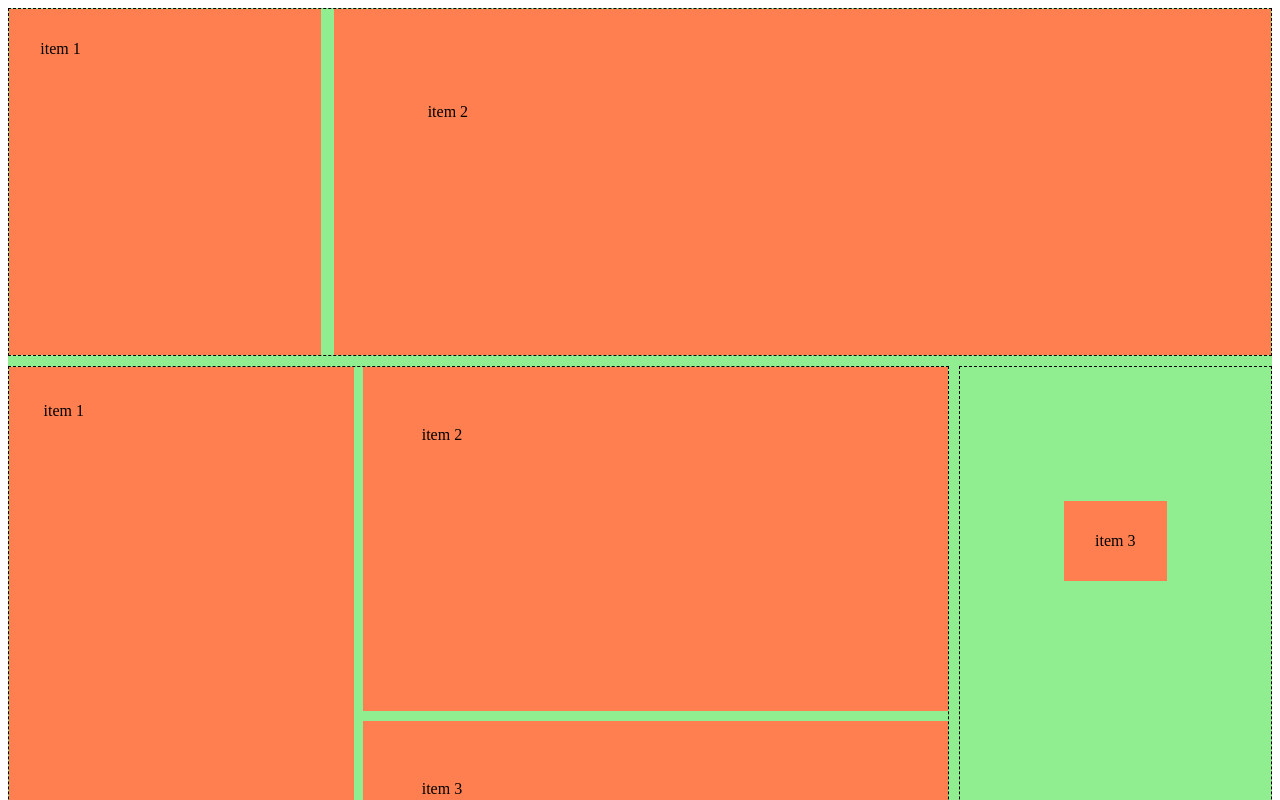
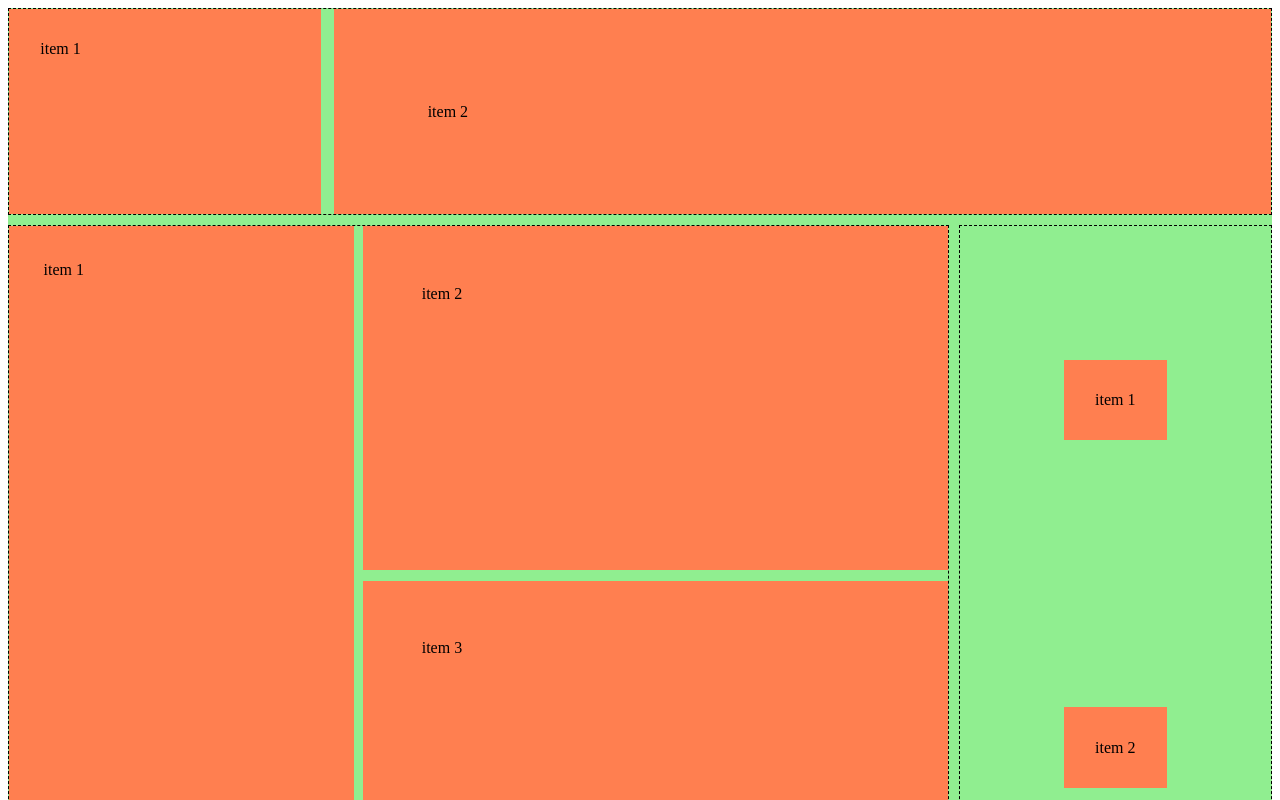
Before and after one commit to decodedcoed/decodedcoed.github.io, a plain HTML site: page project-1/blogpostpractice.html in a window 1280 px wide. Shown: the top 800 px of the page. Drawn offline with Linux system fonts and the light colour scheme.

Commit message:
practice page: more layout expiriments

```diff
--- a/project-1/css/blogpost.css
+++ b/project-1/css/blogpost.css
@@ -5,7 +5,7 @@
   background-color: lightgreen;
   grid-gap: 10px;
   grid-template-columns: 3fr 1fr;
-  grid-template-rows: 1fr 3fr 1fr;
+  grid-template-rows: 0.5fr 3fr 0.5fr;
   grid-template-areas:
     "header header"
     "main aside"
@@ -61,7 +61,7 @@ main {
 aside {
   grid-area: aside;
   display: flex;
-  flex-direction: column-reverse;
+  flex-direction: column;
   align-items: center;
   justify-content: space-around;
 }
```
